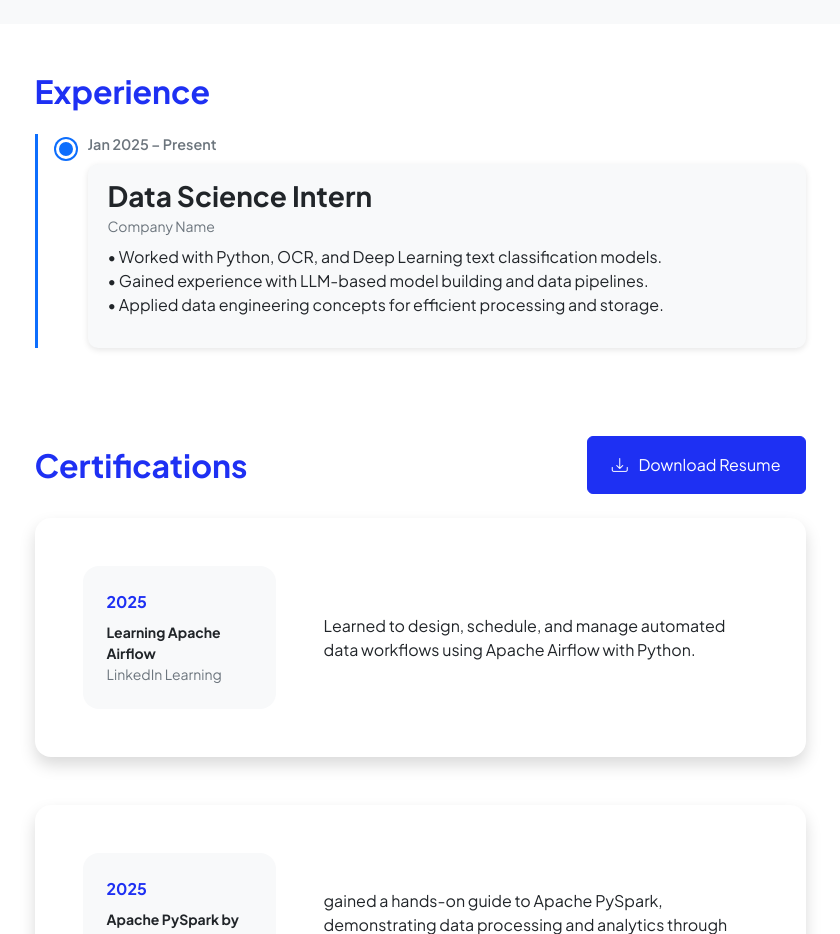
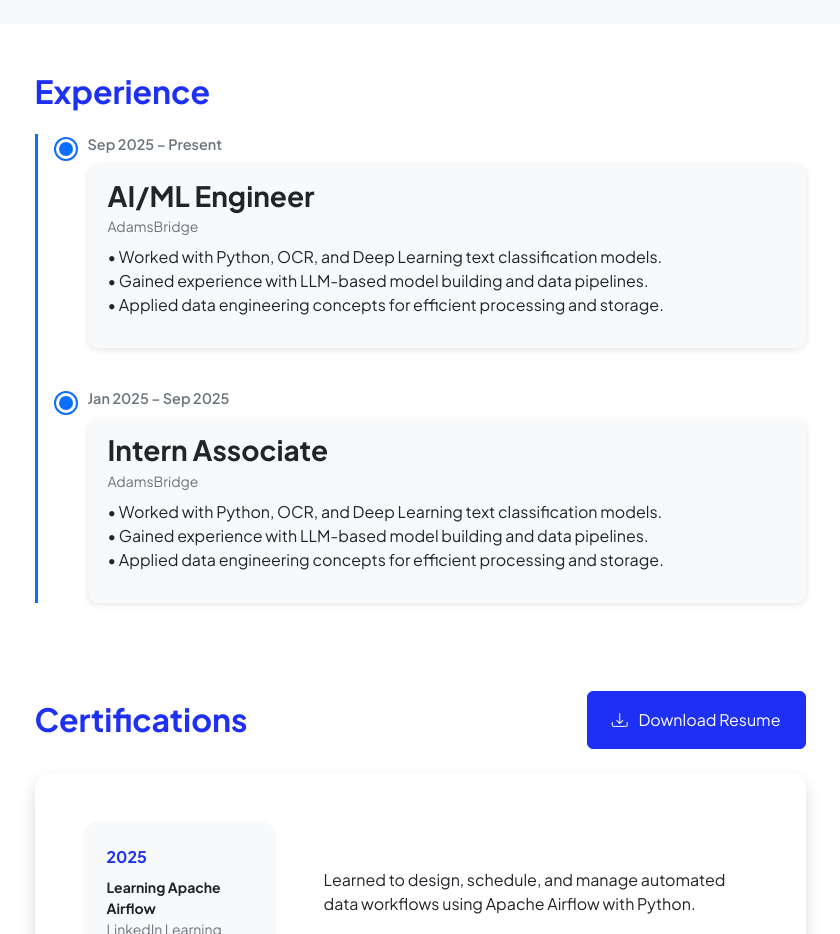
Before and after one commit to suresh0615/sureshkumar_Portfolio, a plain HTML site: page index.html in a window 1280 px wide. Shown: the part 1440-2374 px from the top of the page, without its empty margins (220-1060 px from the left). Drawn offline with nearby package versions, Linux system fonts and the light colour scheme.

Commit message:
Update index.html

```diff
--- a/index.html
+++ b/index.html
@@ -398,12 +398,25 @@
         <div class="timeline">
 
           <!-- Timeline Item 1 -->
+			<div class="timeline-item">
+            <div class="timeline-dot"></div>
+            <div class="timeline-date">Sep 2025 – Present</div>
+            <div class="timeline-content">
+              <h3 class="fw-bolder mb-1">AI/ML Engineer</h3>
+              <div class="small text-muted mb-2">AdamsBridge</div>
+              <p>
+                • Worked with Python, OCR, and Deep Learning text classification models. <br>
+                • Gained experience with LLM-based model building and data pipelines. <br>
+                • Applied data engineering concepts for efficient processing and storage.
+              </p>
+            </div>
+          </div>
           <div class="timeline-item">
             <div class="timeline-dot"></div>
-            <div class="timeline-date">Jan 2025 – Present</div>
+            <div class="timeline-date">Jan 2025 – Sep 2025</div>
             <div class="timeline-content">
-              <h3 class="fw-bolder mb-1">Data Science Intern</h3>
-              <div class="small text-muted mb-2">Company Name</div>
+              <h3 class="fw-bolder mb-1">Intern Associate</h3>
+              <div class="small text-muted mb-2">AdamsBridge</div>
               <p>
                 • Worked with Python, OCR, and Deep Learning text classification models. <br>
                 • Gained experience with LLM-based model building and data pipelines. <br>
```
